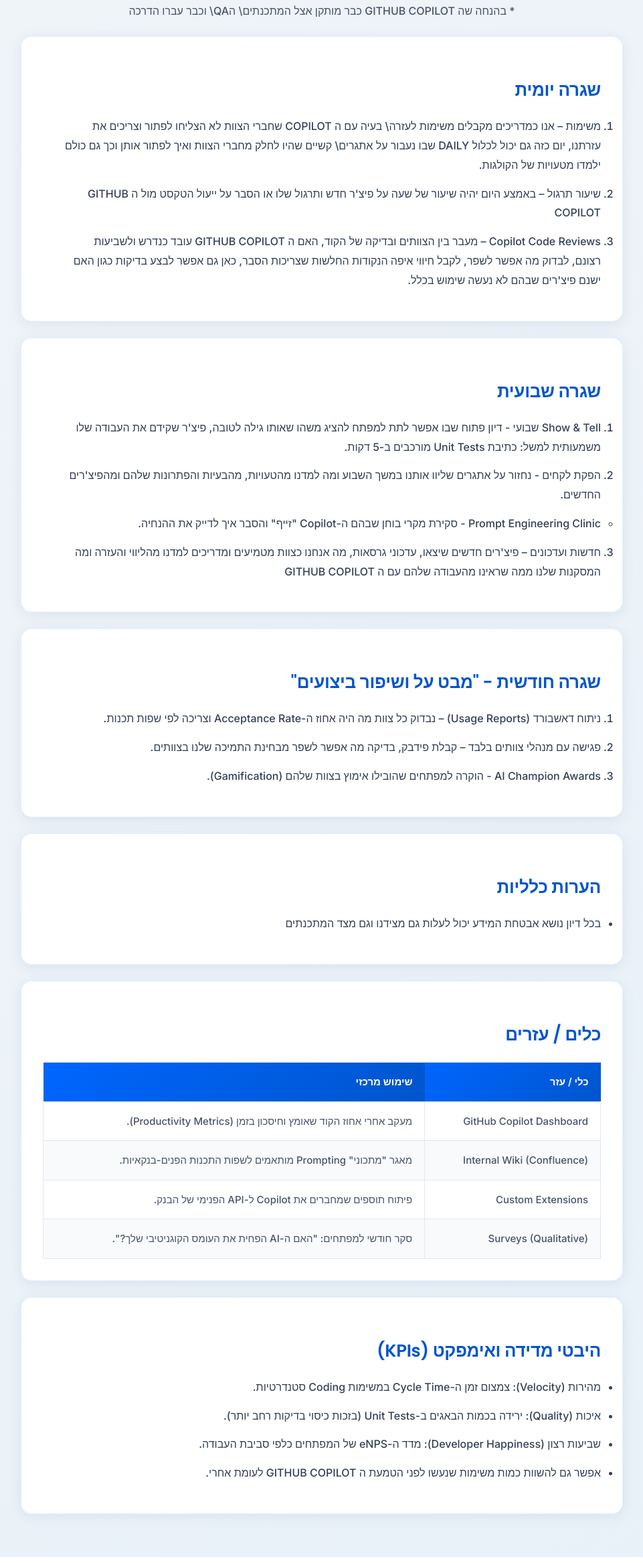
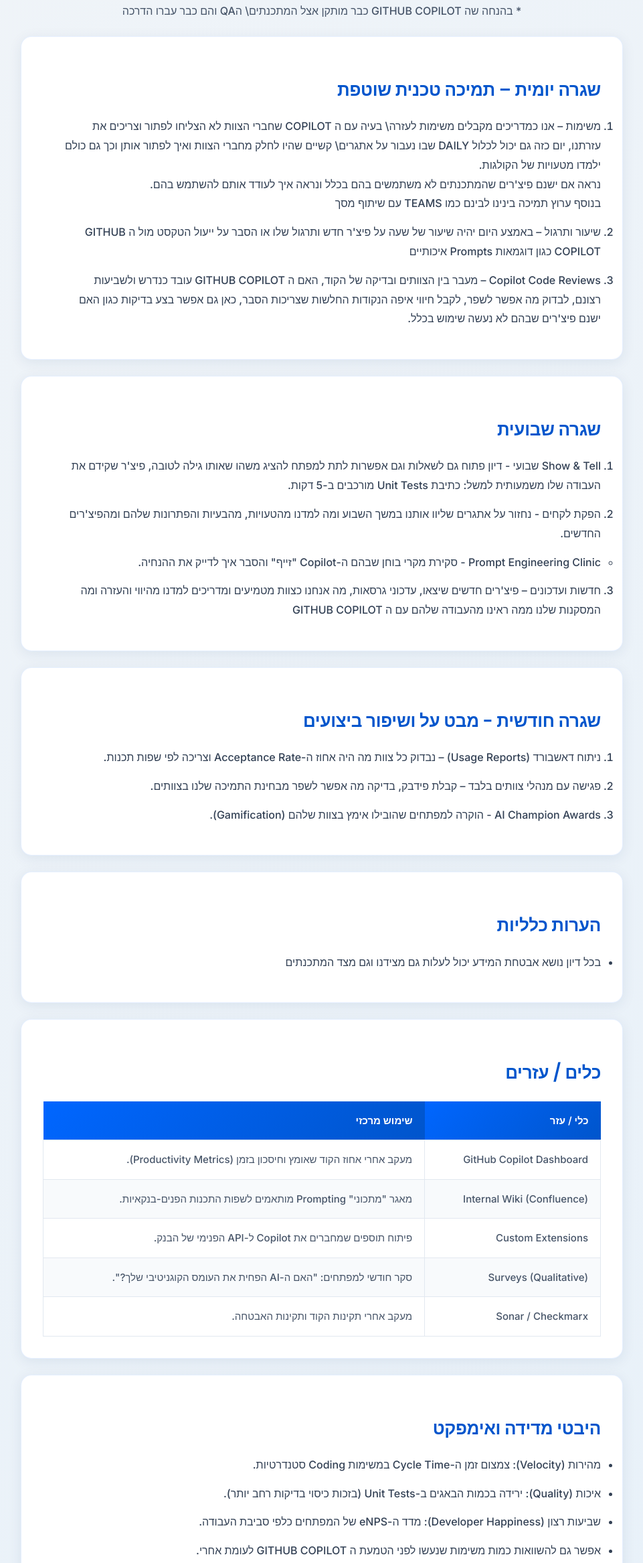
Before and after one commit to RefaeloMoscatelo/GithubCopilot, a plain HTML site: page index.html in a window 1280 px wide. Shown: the part 285-2618 px from the top of the page at 67% size, without its empty margins (159-1120 px from the left). Drawn offline with Linux system fonts and the light colour scheme.

Commit message:
Refactor index.html to enhance training content and improve structure

```diff
--- a/index.html
+++ b/index.html
@@ -5,165 +5,52 @@
   <meta charset="UTF-8">
   <title>Github Copilot</title>
   <link href="https://fonts.googleapis.com/css2?family=Inter:wght@400;500;600;700&family=Poppins:wght@600;700;800&display=swap" rel="stylesheet">
-  <style>
-    * {
-      margin: 0;
-      padding: 0;
-      box-sizing: border-box;
-    }
-
-    body {
-      font-family: 'Inter', -apple-system, BlinkMacSystemFont, 'Segoe UI', sans-serif;
-      font-size: 16px;
-      line-height: 1.7;
-      background: linear-gradient(135deg, #f0f4f8 0%, #e8f1f9 100%);
-      padding: 40px 20px;
-      color: #1a202c;
-      min-height: 100vh;
-    }
-
-    h1 {
-      font-family: 'Poppins', sans-serif;
-      font-size: 56px;
-      font-weight: 800;
-      text-align: center;
-      margin: 40px 0 15px 0;
-      background: linear-gradient(135deg, #0066ff 0%, #0044cc 100%);
-      -webkit-background-clip: text;
-      -webkit-text-fill-color: transparent;
-      background-clip: text;
-      letter-spacing: -1px;
-    }
-
-    h2 {
-      font-family: 'Poppins', sans-serif;
-      font-size: 38px;
-      font-weight: 700;
-      text-align: center;
-      margin: 30px 0 10px 0;
-      color: #0055cc;
-      letter-spacing: -0.5px;
-    }
-
-    h3 {
-      font-family: 'Poppins', sans-serif;
-      font-size: 26px;
-      font-weight: 600;
-      margin: 25px 0 18px 0;
-      color: #0055cc;
-      letter-spacing: -0.3px;
-    }
-
-    p {
-      margin: 18px auto;
-      font-size: 16px;
-      font-weight: 500;
-      color: #475569;
-      text-align: center;
-      max-width: 900px;
-    }
-
-    section {
-      background: white;
-      padding: 32px;
-      margin: 24px auto;
-      max-width: 900px;
-      border-radius: 16px;
-      box-shadow: 0 4px 20px rgba(0, 51, 102, 0.08);
-      border: 1px solid rgba(0, 102, 255, 0.1);
-      transition: all 0.3s ease;
-    }
-
-    section:hover {
-      box-shadow: 0 8px 32px rgba(0, 51, 102, 0.12);
-    }
-
-    ol, ul {
-      margin-left: 32px;
-      font-size: 16px;
-    }
-
-    li {
-      margin: 14px 0;
-      line-height: 1.8;
-      color: #334155;
-      font-weight: 500;
-    }
-
-    table {
-      width: 100%;
-      border-collapse: collapse;
-      margin-top: 20px;
-      font-size: 15px;
-    }
-
-    th {
-      background: linear-gradient(135deg, #0066ff 0%, #0055cc 100%);
-      color: white;
-      padding: 16px 18px;
-      text-align: right;
-      font-weight: 600;
-      font-size: 15px;
-    }
-
-    td {
-      padding: 16px 18px;
-      border: 1px solid #e2e8f0;
-      color: #475569;
-      font-weight: 500;
-    }
-
-    tr:nth-child(even) {
-      background-color: #f8fafc;
-    }
-
-    tr:hover {
-      background-color: #f1f5f9;
-    }
-  </style>
+  <link rel="stylesheet" href="styles.css">
 </head>
 <body>
  <h1>GitHub Copilot</h1>
  <h2>GITHUB COPILOT TRAINING</h2>
 
- <p>* בהנחה שה GITHUB COPILOT כבר מותקן אצל המתכנתים\ הQA\ וכבר עברו הדרכה</p>
+ <p>* בהנחה שה GITHUB COPILOT כבר מותקן אצל המתכנתים\ הQA והם כבר עברו הדרכה</p>
 
  <section>
-   <h3>שגרה יומית</h3>
+   <h3>שגרה יומית – תמיכה טכנית שוטפת</h3>
    <ol>
-     <li>משימות – אנו כמדריכים מקבלים משימות לעזרה\ בעיה עם ה COPILOT שחברי הצוות לא הצליחו לפתור וצריכים את עזרתנו, יום כזה גם יכול לכלול DAILY שבו נעבור על אתגרים\ קשיים שהיו לחלק מחברי הצוות ואיך לפתור אותן וכך גם כולם ילמדו מטעויות של הקולגות.</li>
-     <li>שיעור תרגול – באמצע היום יהיה שיעור של שעה על פיצ'ר חדש ותרגול שלו או הסבר על ייעול הטקסט מול ה GITHUB COPILOT</li>
-     <li>Copilot Code Reviews – מעבר בין הצוותים ובדיקה של הקוד, האם ה GITHUB COPILOT עובד כנדרש ולשביעות רצונם, לבדוק מה אפשר לשפר, לקבל חיווי איפה הנקודות החלשות שצריכות הסבר, כאן גם אפשר לבצע בדיקות כגון האם ישנם פיצ'רים שבהם לא נעשה שימוש בכלל.</li>
+     <li>משימות – אנו כמדריכים מקבלים משימות לעזרה\ בעיה עם ה COPILOT שחברי הצוות לא הצליחו לפתור וצריכים את עזרתנו, יום כזה גם יכול לכלול DAILY שבו נעבור על אתגרים\ קשיים שהיו לחלק מחברי הצוות ואיך לפתור אותן וכך גם כולם ילמדו מטעויות של הקולגות.<br>נראה אם ישנם פיצ'רים שהמתכנתים לא משתמשים בהם בכלל ונראה איך לעודד אותם להשתמש בהם.<br>
+      בנוסף ערוץ תמיכה בינינו לבינם כמו TEAMS עם שיתוף מסך
+     </li>
+     <li>שיעור ותרגול – באמצע היום יהיה שיעור של שעה על פיצ'ר חדש ותרגול שלו או הסבר על ייעול הטקסט מול ה GITHUB COPILOT כגון דוגמאות Prompts איכותיים<br></li>
+     <li>Copilot Code Reviews – מעבר בין הצוותים ובדיקה של הקוד, האם ה GITHUB COPILOT עובד כנדרש ולשביעות רצונם, לבדוק מה אפשר לשפר, לקבל חיווי איפה הנקודות החלשות שצריכות הסבר, כאן גם אפשר בצע בדיקות כגון האם ישנם פיצ'רים שבהם לא נעשה שימוש בכלל.<br></li>
    </ol>
  </section>
 
  <section>
    <h3>שגרה שבועית</h3>
    <ol>
-     <li>Show & Tell שבועי - דיון פתוח שבו אפשר לתת למפתח להציג משהו שאותו גילה לטובה, פיצ'ר שקידם את העבודה שלו משמעותית למשל: כתיבת Unit Tests מורכבים ב-5 דקות.</li>
+     <li>Show & Tell שבועי - דיון פתוח גם לשאלות וגם אפשרות לתת למפתח להציג משהו שאותו גילה לטובה, פיצ'ר שקידם את העבודה שלו משמעותית למשל: כתיבת Unit Tests מורכבים ב-5 דקות.<br></li>
      <li>
-       הפקת לקחים - נחזור על אתגרים שליוו אותנו במשך השבוע ומה למדנו מהטעויות, מהבעיות והפתרונות שלהם ומהפיצ'רים החדשים.
+       הפקת לקחים - נחזור על אתגרים שליוו אותנו במשך השבוע ומה למדנו מהטעויות, מהבעיות והפתרונות שלהם ומהפיצ'רים החדשים.<br>
        <ul>
-         <li>Prompt Engineering Clinic - סקירת מקרי בוחן שבהם ה-Copilot "זייף" והסבר איך לדייק את ההנחיה.</li>
+         <li>Prompt Engineering Clinic - סקירת מקרי בוחן שבהם ה-Copilot "זייף" והסבר איך לדייק את ההנחיה.<br></li>
        </ul>
      </li>
-     <li>חדשות ועדכונים – פיצ'רים חדשים שיצאו, עדכוני גרסאות, מה אנחנו כצוות מטמיעים ומדריכים למדנו מהליווי והעזרה ומה המסקנות שלנו ממה שראינו מהעבודה שלהם עם ה GITHUB COPILOT</li>
+     <li>חדשות ועדכונים – פיצ'רים חדשים שיצאו, עדכוני גרסאות, מה אנחנו כצוות מטמיעים ומדריכים למדנו מהיווי והעזרה ומה המסקנות שלנו ממה ראינו מהעבודה שלהם עם ה GITHUB COPILOT<br></li>
    </ol>
  </section>
 
  <section>
-   <h3>שגרה חודשית - "מבט על ושיפור ביצועים"</h3>
+   <h3>שגרה חודשית - מבט על ושיפור ביצועים</h3>
    <ol>
-     <li>ניתוח דאשבורד (Usage Reports) – נבדוק כל צוות מה היה אחוז ה-Acceptance Rate וצריכה לפי שפות תכנות.</li>
-     <li>פגישה עם מנהלי צוותים בלבד – קבלת פידבק, בדיקה מה אפשר לשפר מבחינת התמיכה שלנו בצוותים.</li>
-     <li>AI Champion Awards - הוקרה למפתחים שהובילו אימוץ בצוות שלהם (Gamification).</li>
+     <li>ניתוח דאשבורד (Usage Reports) – נבדוק כל צוות מה היה אחוז ה-Acceptance Rate וצריכה לפי שפות תכנות.<br></li>
+     <li>פגישה עם מנהלי צוותים בלבד – קבלת פידבק, בדיקה מה אפשר לשפר מבחינת התמיכה שלנו בצוותים.<br></li>
+     <li>AI Champion Awards - הוקרה למפתחים שהובילו אימץ בצוות שלהם (Gamification).<br></li>
    </ol>
  </section>
 
  <section>
    <h3>הערות כלליות</h3>
    <ul>
-     <li>בכל דיון נושא אבטחת המידע יכול לעלות גם מצידנו וגם מצד המתכנתים</li>
+     <li>בכל דיון נושא אבטחת המידע יכול לעלות גם מצידנו וגם מצד המתכנתים<br></li>
    </ul>
  </section>
 
@@ -179,31 +66,35 @@
      <tbody>
        <tr>
          <td>GitHub Copilot Dashboard</td>
-         <td>מעקב אחרי אחוז הקוד שאומץ וחיסכון בזמן (Productivity Metrics).</td>
+         <td>מעקב אחרי אחוז הקוד שאומץ וחיסכון בזמן (Productivity Metrics).<br></td>
        </tr>
        <tr>
          <td>Internal Wiki (Confluence)</td>
-         <td>מאגר "מתכוני" Prompting מותאמים לשפות התכנות הפנים-בנקאיות.</td>
+         <td>מאגר "מתכוני" Prompting מותאמים לשפות התכנות הפנים-בנקאיות.<br></td>
        </tr>
        <tr>
          <td>Custom Extensions</td>
-         <td>פיתוח תוספים שמחברים את Copilot ל-API הפנימי של הבנק.</td>
+         <td>פיתוח תוספים שמחברים את Copilot ל-API הפנימי של הבנק.<br></td>
        </tr>
        <tr>
          <td>Surveys (Qualitative)</td>
-         <td>סקר חודשי למפתחים: "האם ה-AI הפחית את העומס הקוגניטיבי שלך?".</td>
+         <td>סקר חודשי למפתחים: "האם ה-AI הפחית את העומס הקוגניטיבי שלך?".<br></td>
+       </tr>
+        <tr>
+         <td>Sonar / Checkmarx</td>
+         <td>מעקב אחרי תקינות הקוד ותקינות האבטחה.<br></td>
        </tr>
      </tbody>
    </table>
  </section>
 
  <section>
-   <h3>היבטי מדידה ואימפקט (KPIs)</h3>
+   <h3>היבטי מדידה ואימפקט </h3>
    <ul>
-     <li>מהירות (Velocity): צמצום זמן ה-Cycle Time במשימות Coding סטנדרטיות.</li>
-     <li>איכות (Quality): ירידה בכמות הבאגים ב-Unit Tests (בזכות כיסוי בדיקות רחב יותר).</li>
-     <li>שביעות רצון (Developer Happiness): מדד ה-eNPS של המפתחים כלפי סביבת העבודה.</li>
-     <li>אפשר גם להשוות כמות משימות שנעשו לפני הטמעת ה GITHUB COPILOT לעומת אחרי.</li>
+     <li>מהירות (Velocity): צמצום זמן ה-Cycle Time במשימות Coding סטנדרטיות.<br></li>
+     <li>איכות (Quality): ירידה בכמות הבאגים ב-Unit Tests (בזכות כיסוי בדיקות רחב יותר).<br></li>
+     <li>שביעות רצון (Developer Happiness): מדד ה-eNPS של המפתחים כלפי סביבת העבודה.<br></li>
+     <li>אפשר גם להשוואות כמות משימות שנעשו לפני הטמעת ה GITHUB COPILOT לעומת אחרי.<br></li>
    </ul>
  </section>
 </body>
--- /dev/null
+++ b/styles.css
@@ -0,0 +1,114 @@
+* {
+  margin: 0;
+  padding: 0;
+  box-sizing: border-box;
+}
+
+body {
+  font-family: 'Inter', -apple-system, BlinkMacSystemFont, 'Segoe UI', sans-serif;
+  font-size: 16px;
+  line-height: 1.7;
+  background: linear-gradient(135deg, #f0f4f8 0%, #e8f1f9 100%);
+  padding: 40px 20px;
+  color: #1a202c;
+  min-height: 100vh;
+}
+
+h1 {
+  font-family: 'Poppins', sans-serif;
+  font-size: 56px;
+  font-weight: 800;
+  text-align: center;
+  margin: 40px 0 15px 0;
+  background: linear-gradient(135deg, #0066ff 0%, #0044cc 100%);
+  -webkit-background-clip: text;
+  -webkit-text-fill-color: transparent;
+  background-clip: text;
+  letter-spacing: -1px;
+}
+
+h2 {
+  font-family: 'Poppins', sans-serif;
+  font-size: 38px;
+  font-weight: 700;
+  text-align: center;
+  margin: 30px 0 10px 0;
+  color: #0055cc;
+  letter-spacing: -0.5px;
+}
+
+h3 {
+  font-family: 'Poppins', sans-serif;
+  font-size: 26px;
+  font-weight: 600;
+  margin: 25px 0 18px 0;
+  color: #0055cc;
+  letter-spacing: -0.3px;
+}
+
+p {
+  margin: 18px auto;
+  font-size: 16px;
+  font-weight: 500;
+  color: #475569;
+  text-align: center;
+  max-width: 900px;
+}
+
+section {
+  background: white;
+  padding: 32px;
+  margin: 24px auto;
+  max-width: 900px;
+  border-radius: 16px;
+  box-shadow: 0 4px 20px rgba(0, 51, 102, 0.08);
+  border: 1px solid rgba(0, 102, 255, 0.1);
+  transition: all 0.3s ease;
+}
+
+section:hover {
+  box-shadow: 0 8px 32px rgba(0, 51, 102, 0.12);
+}
+
+ol, ul {
+  margin-left: 32px;
+  font-size: 16px;
+}
+
+li {
+  margin: 14px 0;
+  line-height: 1.8;
+  color: #334155;
+  font-weight: 500;
+}
+
+table {
+  width: 100%;
+  border-collapse: collapse;
+  margin-top: 20px;
+  font-size: 15px;
+}
+
+th {
+  background: linear-gradient(135deg, #0066ff 0%, #0055cc 100%);
+  color: white;
+  padding: 16px 18px;
+  text-align: right;
+  font-weight: 600;
+  font-size: 15px;
+}
+
+td {
+  padding: 16px 18px;
+  border: 1px solid #e2e8f0;
+  color: #475569;
+  font-weight: 500;
+}
+
+tr:nth-child(even) {
+  background-color: #f8fafc;
+}
+
+tr:hover {
+  background-color: #f1f5f9;
+}
```
